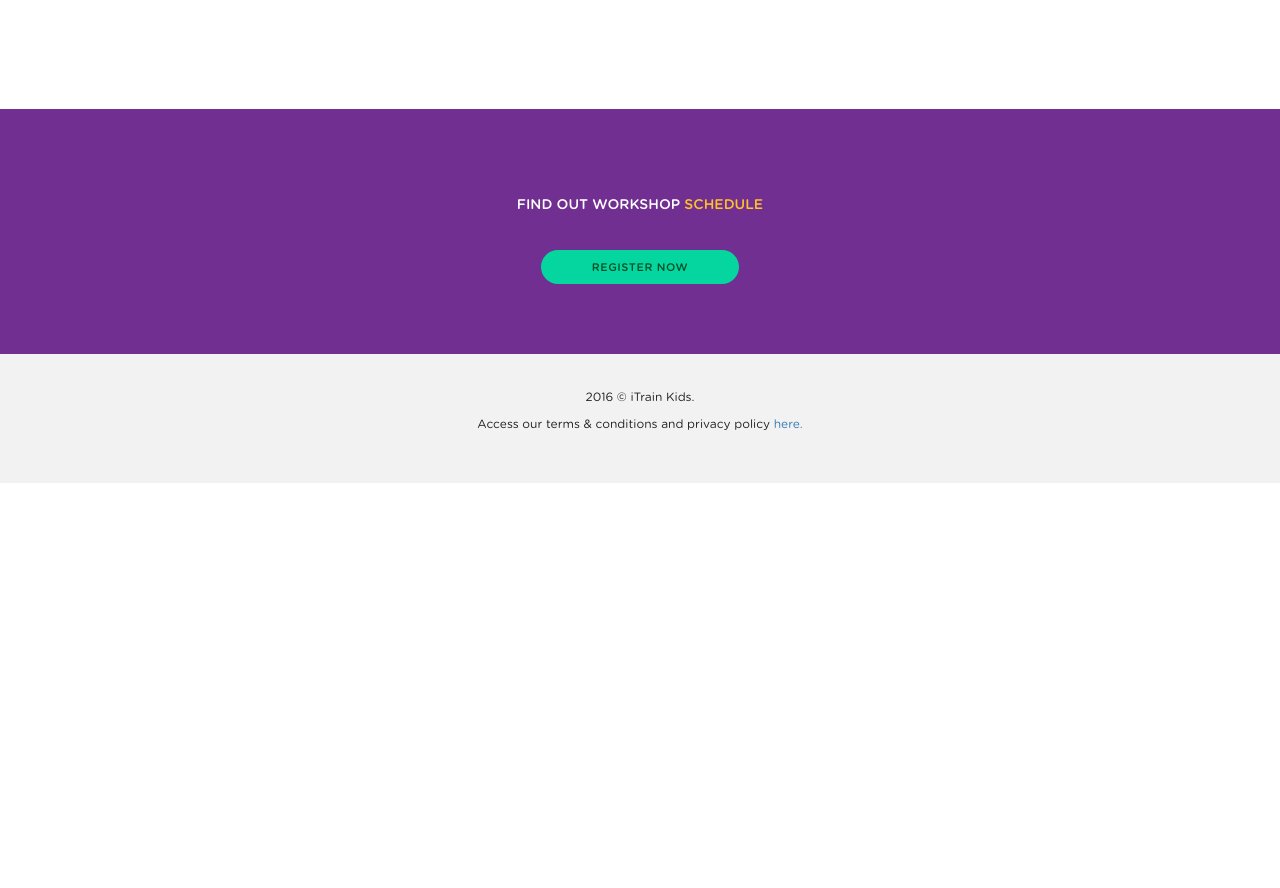
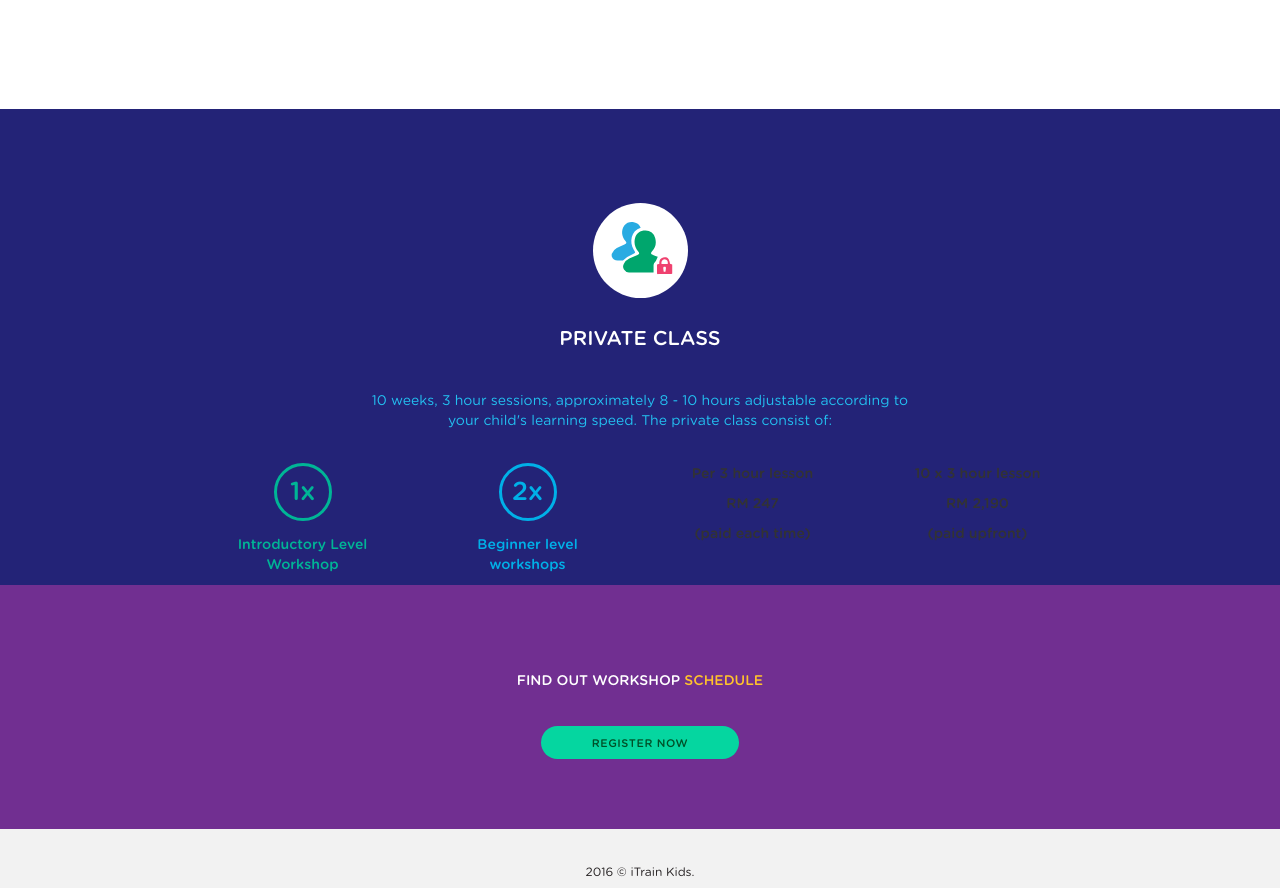
Before and after one commit to itrainkids/itrainkids.github.io, a website: page workshops.html in a window 1280 px wide. Shown: the part 2243-3131 px from the top of the page. Before the commit the page ends 2726 px from the top, so only its background shows below. Drawn offline with Linux system fonts and the light colour scheme.

Commit message:
added another fold in the workshop page, but halfway

```diff
--- a/assets/css/workshops.css
+++ b/assets/css/workshops.css
@@ -148,3 +148,45 @@
 .app-development {
     background-color: #FFFFFF;
 }
+
+/**
+ * Private Class
+ **/
+.private-class {
+    min-height: 363px;
+}
+
+.private-class .course-title {
+    padding-top: 27px;
+    padding-bottom: 27px;
+
+}
+
+.circle-text {
+    border-radius: 50%;
+    margin: 0 auto;
+    width: 58px;
+    height: 58px;
+    padding: 8px;
+    background: transparent;
+    text-align: center;
+    font-size: 26px;
+}
+
+.circle-text.one {
+    border: 3px solid #00B596;
+    color: #00B596;
+}
+
+.circle-text.two {
+    border: 3px solid #00B0E8;
+    color: #00B0E8;
+}
+
+.private-class .one-text,
+.private-class .two-text {
+    padding-top: 14px;
+}
+
+.private-class .one-text { color: #00B596; }
+.private-class .two-text { color: #00B0E8; }
--- a/workshops.html
+++ b/workshops.html
@@ -109,6 +109,57 @@
         </div>
     </section>
 
+    <!-- Private Class -->
+    <section class="private-class purple-bg ">
+        <div class="container text-center">
+            <div class="row"><div style="height: 94px;"></div></div>
+            <div class="row">
+                <div class="col-xs-12"><img style="height: 95px; width: 95px;" src="assets/img/workshop-private-class.svg" alt=""></div>
+                <div class="col-xs-12"><p class="course-title white">PRIVATE CLASS</p></div>
+                <div class="col-xs-12"><p class="course-subtitle" style="color: #23C2F2">
+                    10  weeks, 3 hour sessions, approximately 8 - 10 hours adjustable according to <br
+                        class="hidden-xs"> your child's learning speed. The private class consist of:
+                </p></div>
+            </div>
+            <div class="row">
+
+                <div class="col-sm-6 col-xs-12">
+                    <div class="row">
+                        <div class="col-xs-6">
+                            <div class="circle-text one">1x</div>
+                            <p class="one-text">Introductory Level<br>
+                                Workshop</p>
+                        </div>
+                        <div class="col-xs-6">
+                            <div class="circle-text two">2x</div>
+                            <p class="two-text">Beginner level<br/>
+                                workshops</p>
+                        </div>
+                    </div>
+                </div>
+
+                <!-- FEES -->
+                <div class="col-sm-6 col-xs-12">
+                    <div class="row">
+                        <div class="col-xs-12"></div>
+                    </div>
+                    <div class="row">
+                        <div class="col-xs-12 col-sm-6">
+                            <p>Per 3 hour lesson</p>
+                            <p>RM 247</p>
+                            <p>(paid each time)</p>
+                        </div>
+                        <div class="col-xs-12 col-sm-6">
+                            <p>10 x 3 hour lesson</p>
+                            <p>RM 2,190</p>
+                            <p>(paid upfront)</p>
+                        </div>
+                    </div>
+                </div>
+            </div>
+        </div>
+    </section>
+
 
     <!-- Private Class -->
 
@@ -133,6 +184,7 @@
     </section>
 
     <div id="footer-container"></div>
+
     <script id="course-card-template" type="text/x-handlebars-template">
         {{#courses}}
             <div class="col-xs-12 col-sm-4">
@@ -153,7 +205,6 @@
             </div>
         {{/courses}}
     </script>
-
     <script>
         (function () {
             $('#navbar-container').load('assets/common/navbar.html');
```
Also changed, not shown: assets/img/workshop-private-class.svg (added).
